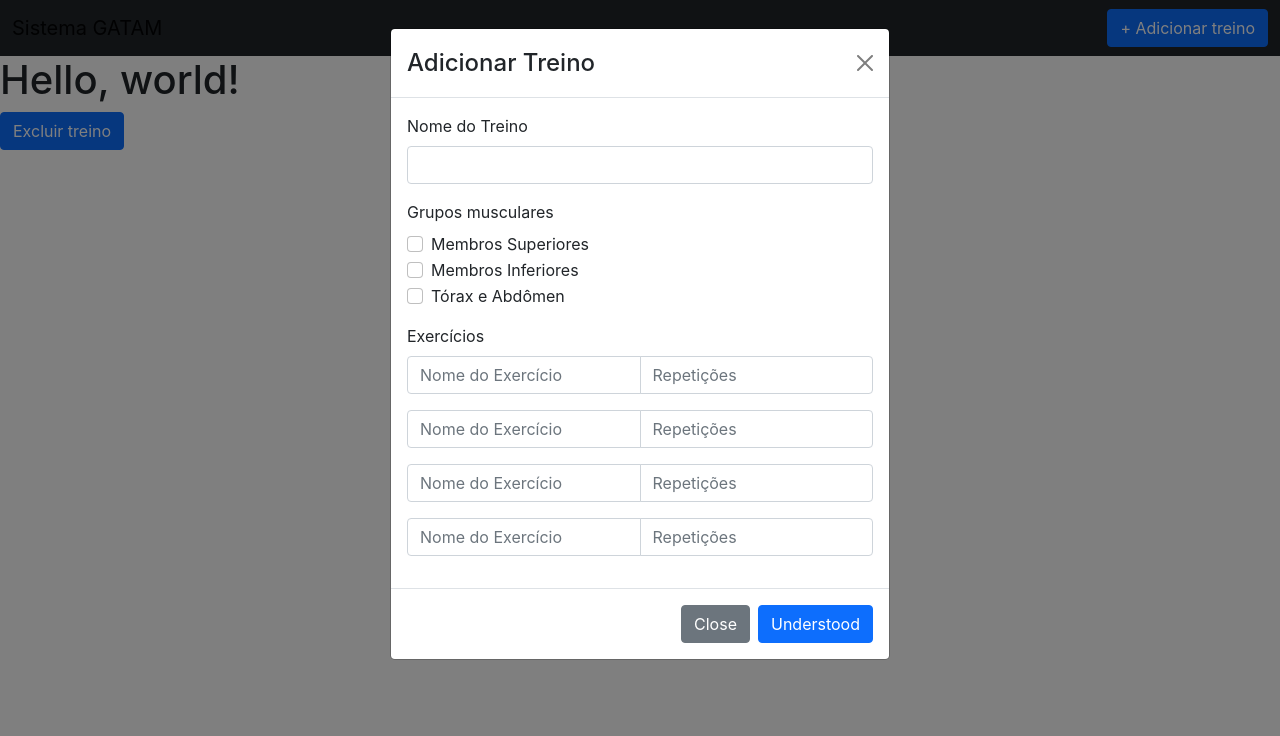
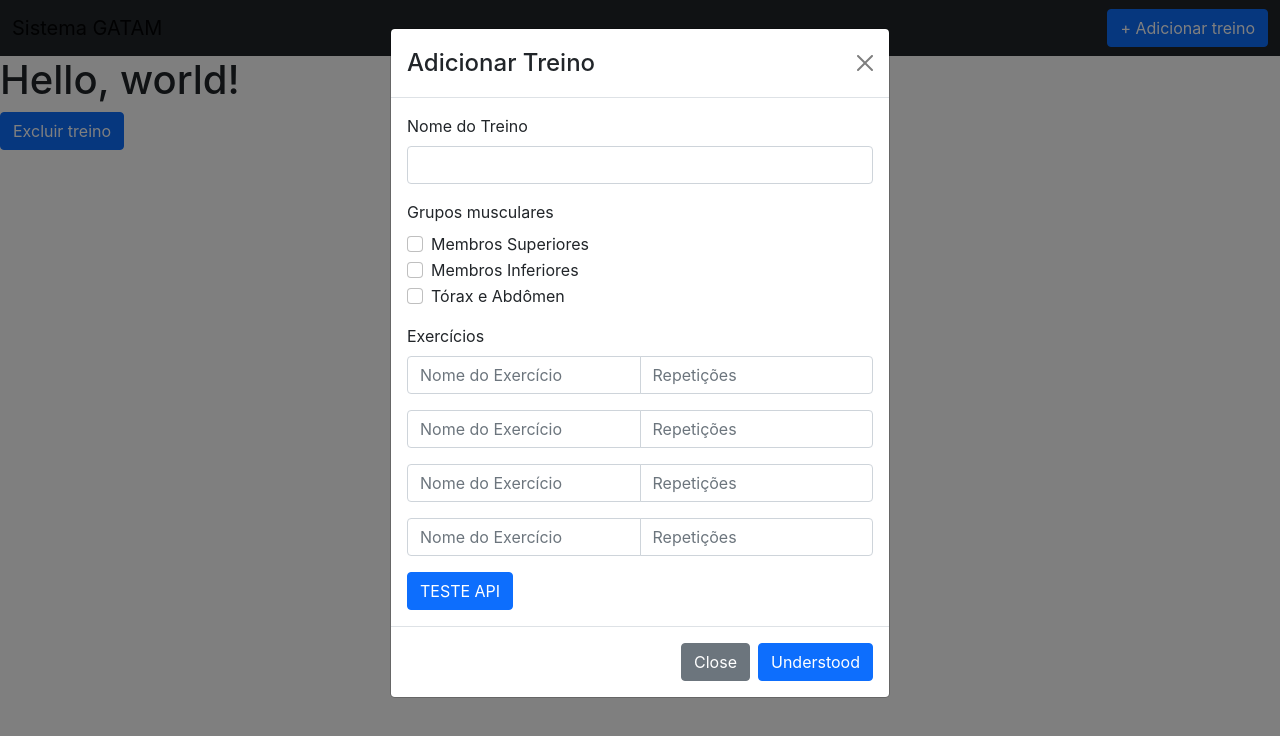
Before and after one commit to gtadashii/gatam-gym-front, a React (Create React App) app: page / in a window 1280 px wide. Both pictures are taken after a click on the button "+ Adicionar treino". Shown: the top 736 px of the page. Built offline with nearby package versions, Linux system fonts and the light colour scheme.

Commit message:
feat: add POST to WorkoutForm

```diff
--- a/src/components/WorkoutForm/WorkoutForm.js
+++ b/src/components/WorkoutForm/WorkoutForm.js
@@ -1,34 +1,47 @@
 import React, { useState } from "react";
-import { Form, InputGroup } from "react-bootstrap";
+import { Form, InputGroup, Button } from "react-bootstrap";
+import api from "../../service/api";
 
 export function WorkoutForm() {
   const [workoutName, setWorkoutName] = useState('');
   const muscleGroups = {};
-  const exercises = {};
+  const exercises = [];
 
-  const [exercise1, setExercise1] = React.useState({
+  const [exercise1, setExercise1] = useState({
     name: "",
     repetitions: "",
   });
 
-  const [exercise2, setExercise2] = React.useState({
+  const [exercise2, setExercise2] = useState({
     name: "",
     repetitions: "",
   });
 
-  const [exercise3, setExercise3] = React.useState({
+  const [exercise3, setExercise3] = useState({
     name: "",
     repetitions: "",
   });
 
-  const [exercise4, setExercise4] = React.useState({
+  const [exercise4, setExercise4] = useState({
     name: "",
     repetitions: "",
   });
 
-  React.useEffect(() => {
-    console.log(muscleGroups);
-  }, [muscleGroups]);
+  function handleSubmit(){
+    !!exercise1.name && !!exercise1.repetitions && exercises.push(exercise1);
+    !!exercise2.name && !!exercise2.repetitions && exercises.push(exercise2);
+    !!exercise3.name && !!exercise3.repetitions && exercises.push(exercise3);
+    !!exercise4.name && !!exercise4.repetitions && exercises.push(exercise4);
+
+    api
+     .post("/workouts", {
+       name: workoutName,
+       exercises,
+     })
+     .catch((err) => {
+       console.error("ops! ocorreu um erro" + err);
+     });
+ }
 
   return (
     <>
@@ -151,6 +164,8 @@ export function WorkoutForm() {
           </InputGroup>
         </Form.Group>
       </Form>
+
+      <Button onClick={handleSubmit}>TESTE API</Button>
     </>
   );
 }
--- /dev/null
+++ b/src/service/api.js
@@ -0,0 +1,7 @@
+import axios from "axios";
+
+const api = axios.create({
+  baseURL: "https://fn212q12q7.execute-api.us-east-1.amazonaws.com",
+});
+
+export default api;
```
